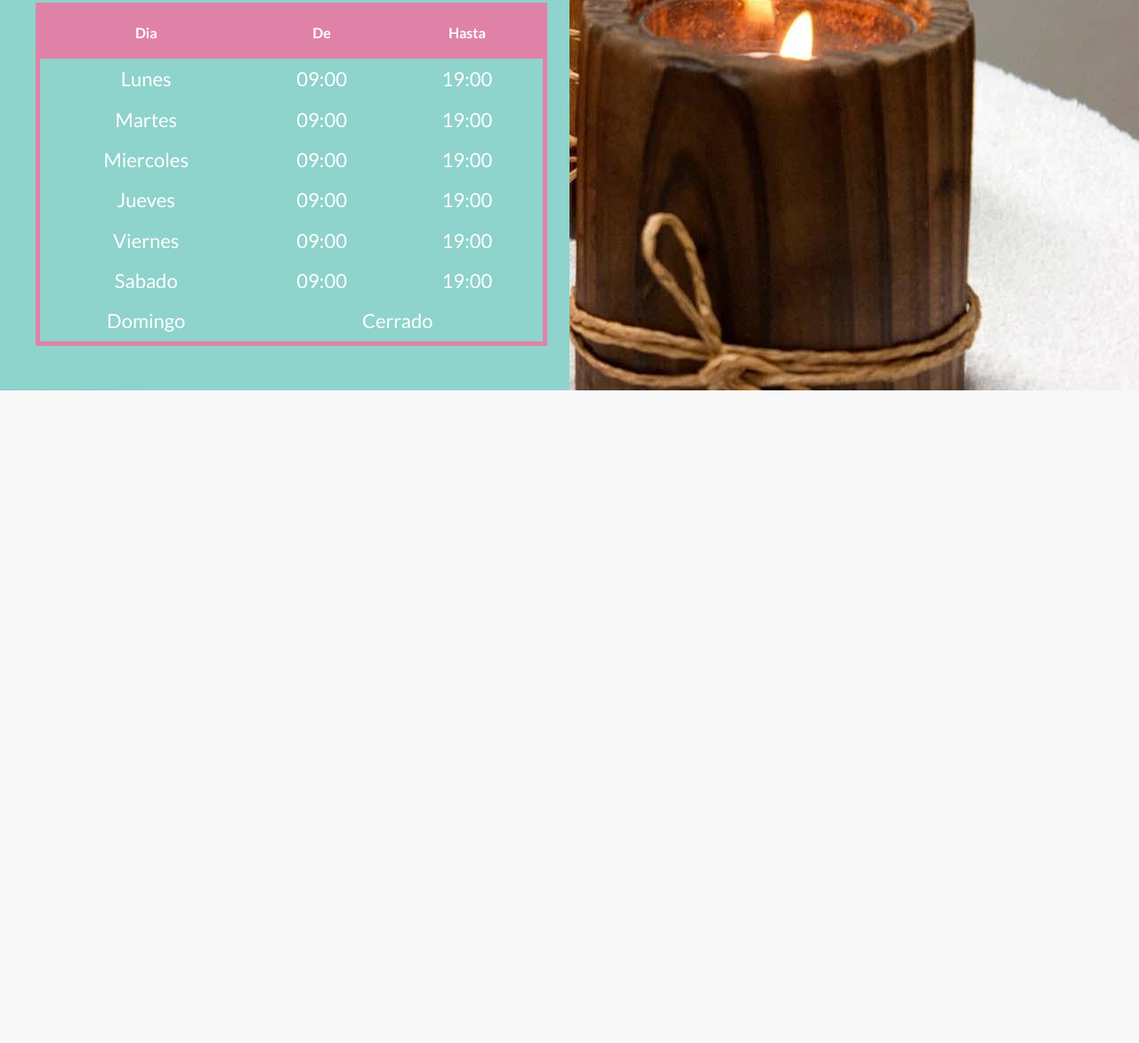
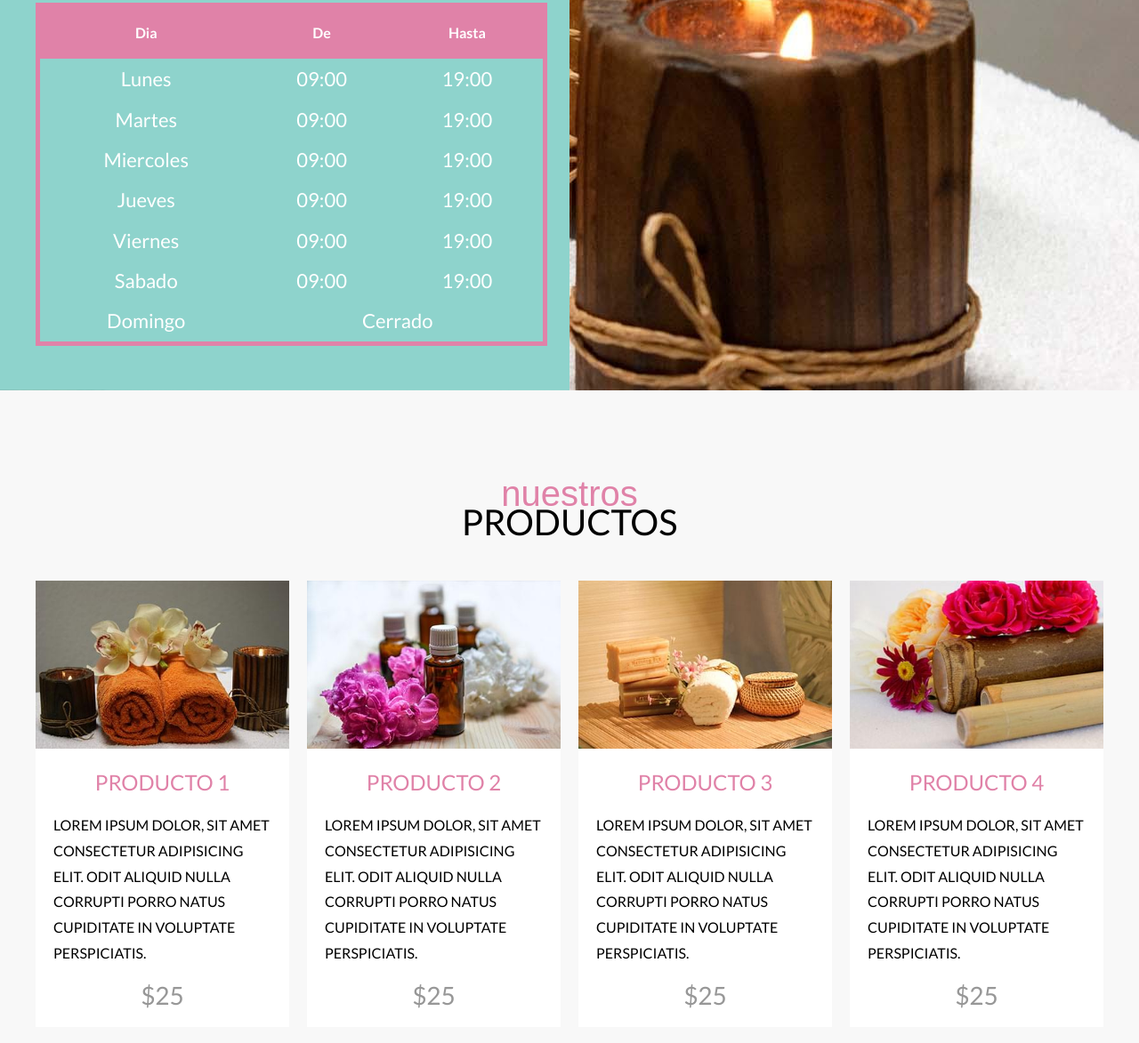
Before and after one commit to carlosignacio-dev/Carolina-SPA, a website: page index.html in a window 1280 px wide. Shown: the part 2153-3326 px from the top of the page at 89% size. Before the commit the page ends 2592 px from the top, so only its background shows below. Drawn offline with Linux system fonts and the light colour scheme; a web font is replaced by a local one.

Commit message:
productos section

```diff
--- a/index.html
+++ b/index.html
@@ -137,5 +137,51 @@
         </div>
     </section>
 
+    <main class="productos contenedor seccion">
+        <h2 class="productos__heading">Nuestros <span>Productos</span></h2>
+        <div class="productos__grid">
+            <div class="producto">
+                 <div class="producto__mask">
+                    <img class="producto__imagen" src="build/img/producto_01.jpg" alt="imagen producto">
+                </div>
+                <div class="producto__contenido">
+                    <h3 class="producto__nombre">Producto 1</h3>
+                    <p class="producto__descripcion">Lorem ipsum dolor, sit amet consectetur adipisicing elit. Odit aliquid nulla corrupti porro natus cupiditate in voluptate perspiciatis.</p>
+                    <p class="producto__precio">$25</p>
+                </div>
+            </div>
+            <div class="producto">
+                <div class="producto__mask">
+                    <img class="producto__imagen" src="build/img/producto_02.jpg" alt="imagen producto">
+                </div>
+                <div class="producto__contenido">
+                    <h3 class="producto__nombre">Producto 2</h3>
+                    <p class="producto__descripcion">Lorem ipsum dolor, sit amet consectetur adipisicing elit. Odit aliquid nulla corrupti porro natus cupiditate in voluptate perspiciatis.</p>
+                    <p class="producto__precio">$25</p>
+                </div>
+            </div>
+            <div class="producto">
+                <div class="producto__mask">
+                    <img class="producto__imagen" src="build/img/producto_03.jpg" alt="imagen producto">
+                </div>
+                <div class="producto__contenido">
+                    <h3 class="producto__nombre">Producto 3</h3>
+                    <p class="producto__descripcion">Lorem ipsum dolor, sit amet consectetur adipisicing elit. Odit aliquid nulla corrupti porro natus cupiditate in voluptate perspiciatis.</p>
+                    <p class="producto__precio">$25</p>
+                </div>
+            </div>
+            <div class="producto">
+                <div class="producto__mask">
+                    <img class="producto__imagen" src="build/img/producto_04.jpg" alt="imagen producto">
+                </div>
+                <div class="producto__contenido">
+                    <h3 class="producto__nombre">Producto 4</h3>
+                    <p class="producto__descripcion">Lorem ipsum dolor, sit amet consectetur adipisicing elit. Odit aliquid nulla corrupti porro natus cupiditate in voluptate perspiciatis.</p>
+                    <p class="producto__precio">$25</p>
+                </div>
+            </div>
+        </div>
+    </main>
+
 </body>
 </html>
--- a/src/scss/ui/contenido/_index.scss
+++ b/src/scss/ui/contenido/_index.scss
@@ -1,3 +1,4 @@
 @forward "bienvenida";
 @forward "cards";
 @forward "horarios";
+@forward "productos";
--- /dev/null
+++ b/src/scss/ui/contenido/_productos.scss
@@ -0,0 +1,53 @@
+@use 'base/mixins' as m;
+@use 'base/variables' as v;
+
+.productos {
+
+    &__heading {
+        @include m.headingCursiva;
+        margin-bottom: 5rem;
+    }
+    &__grid {
+        @include m.grid(1, 2rem);
+        @include m.tablet {
+            @include m.grid(2, 2rem);
+        }
+        @include m.desktop {
+            @include m.grid(4, 2rem);
+        }
+    }
+}
+.producto {
+
+    &__contenido {
+        background-color: v.$blanco;
+        padding: 2rem;
+    }
+    &__mask {
+        overflow: hidden;
+    }
+    &__imagen {
+        width: 100%;
+        transition: transform 0.3s;
+
+        &:hover {
+            transform: scale(1.2);
+        }
+    }
+    &__nombre {
+        @include m.heading;
+        font-size: 2.4rem;
+        color: v.$secundario;
+    }
+    &__descripcion {
+        font-size: 1.6rem;
+        text-transform: uppercase;
+        line-height: 1.8;
+    }
+    &__precio {
+        text-align: center;
+        color: v.$gris;
+        font-size: 2.8rem;
+        margin: 0;
+    }
+}
```
Also changed, not shown: build/css/app.css, 1 other file.
